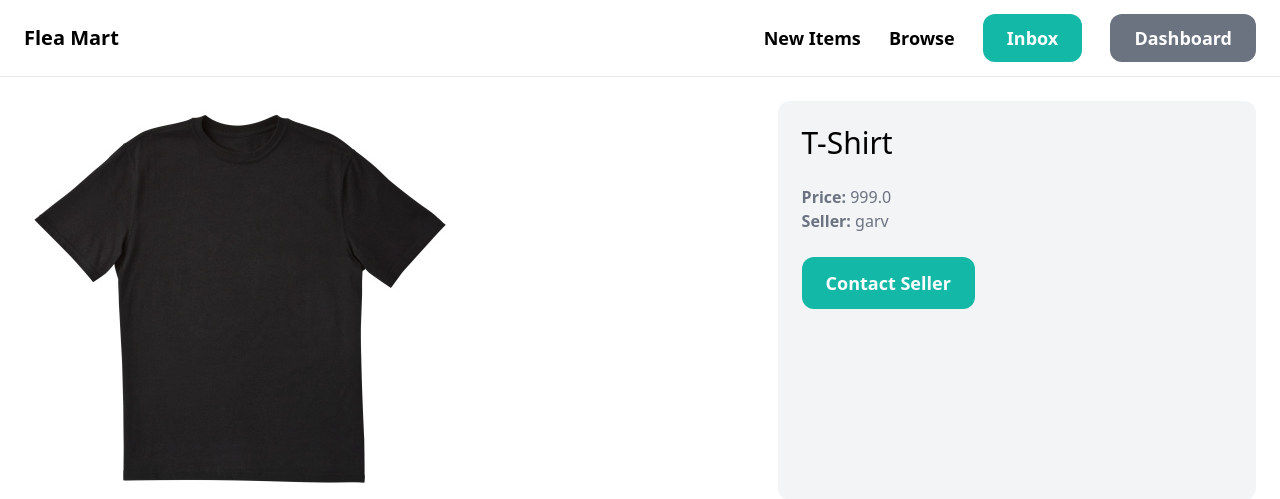
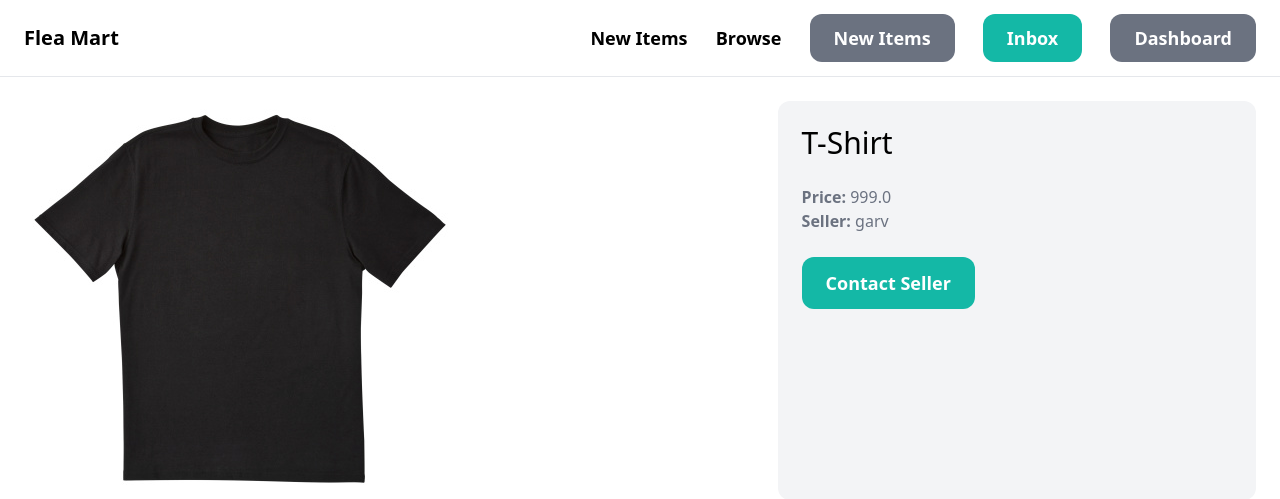
Before and after one commit to Achlys312/Flea_Mart, a Django app: page /items/2/ in a window 1280 px wide. Shown: the top 499 px of the page. Run offline with Django 4.2, Linux system fonts and the light colour scheme; a user stored in the database is signed in; data comes from the database, SQL or seed files in the repository; some libraries are stand-ins or nearby versions.

Commit message:
new items button for authenticated users

```diff
--- a/main/templates/core/base.html
+++ b/main/templates/core/base.html
@@ -15,6 +15,7 @@
             <a href="#" class="text-lg font-semibold hover:text-gray=500">New Items</a>
             <a href="#" class="text-lg font-semibold hover:text-gray=500">Browse</a>
             {% if request.user.is_authenticated %}
+                <a href="{% url 'item:new' %}" class="px-6 py-3 text-lg font-semibold bg-gray-500 text-white rounded-xl hover:bg-gray-700">New Items</a>
                 <a href="{% url 'conversation:inbox' %}" class="px-6 py-3 text-lg font-semibold bg-teal-500 text-white rounded-xl hover:bg-teal-700">Inbox</a>
                 <a href="{% url 'dashboard:index' %}" class="px-6 py-3 text-lg font-semibold bg-gray-500 text-white rounded-xl hover:bg-gray-700">Dashboard</a>
             {% else %}
```
